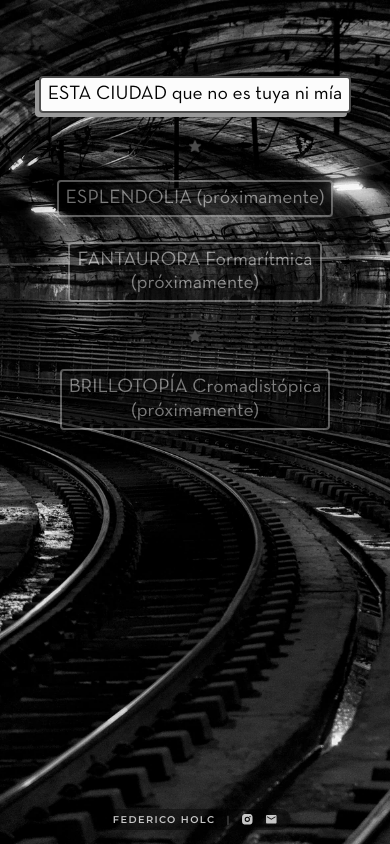
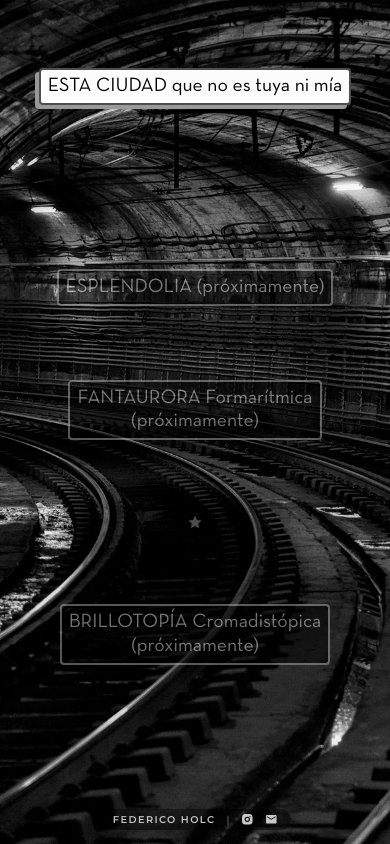
Before and after one commit to fedeholc/fotos.fedeholc.ar, a Next.js app: page / in a window 390 px wide. Built offline with nearby package versions, Linux system fonts and the light colour scheme; a web font is replaced by a local one.

Commit message:
add navbar responsive

```diff
--- a/app/albums/album.module.css
+++ b/app/albums/album.module.css
@@ -36,7 +36,6 @@
    place-content: center;
    font-family: var(--font-montserrat);
    font-weight: 500;
-   margin-bottom: 2rem;
    font-size: 0.8rem;
    text-wrap: wrap;
    line-height: 0.8rem;
@@ -111,7 +110,7 @@
  }
 
  .nav_container {
-   padding: 3.5rem 1rem 1rem 1rem;
+   padding: 1rem 1rem 1rem 1rem;
    display: grid;
    grid-template-columns: 1fr;
    grid-template-rows: 1fr auto;
--- a/app/albums/estaciudad/page.tsx
+++ b/app/albums/estaciudad/page.tsx
@@ -257,9 +257,7 @@ export default function Bla() {
             width={1920}
             height={1080}
           />
-        </FotoModal3>
-      </div>
-      <div className={album.licencia}>
+        </FotoModal3> <div className={album.licencia}>
         <p>Todas las imágenes bajo licencia Creative Commons</p>
         &nbsp;
         <Link
@@ -269,6 +267,8 @@ export default function Bla() {
           CC BY-SA 4.0
         </Link>
       </div>
+      </div>
+
       <div className={album.footer_bottom}>
         <Footer></Footer>
       </div>
--- a/app/components/navbar.module.css
+++ b/app/components/navbar.module.css
@@ -22,8 +22,9 @@
   top: 0;
   display: flex;
   flex-direction: column;
-  gap: 1rem;
-
+/*   gap: 1rem;
+ */      justify-content: space-evenly;
+  height: 100%;
 }
 
 .align_items_start {
--- a/app/globals.css
+++ b/app/globals.css
@@ -48,9 +48,11 @@ a {
 } */
 
 .main__nav-container {
-  padding: 5rem 1rem 1rem 1rem;
+  padding: 1rem 1rem 1rem 1rem;
   /*   height: 100vh;
  */
+ height: 100%;
+ display: grid;
 }
 
 .main__grid_1col {
```
